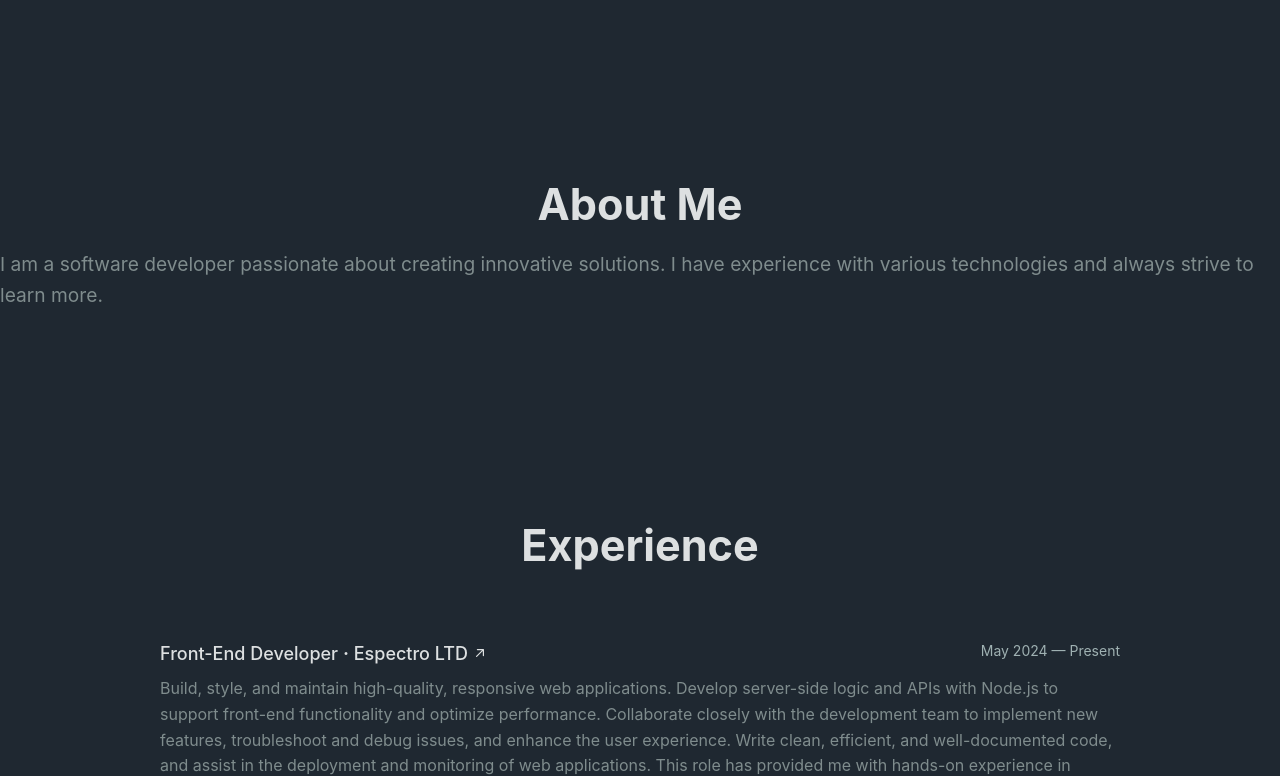
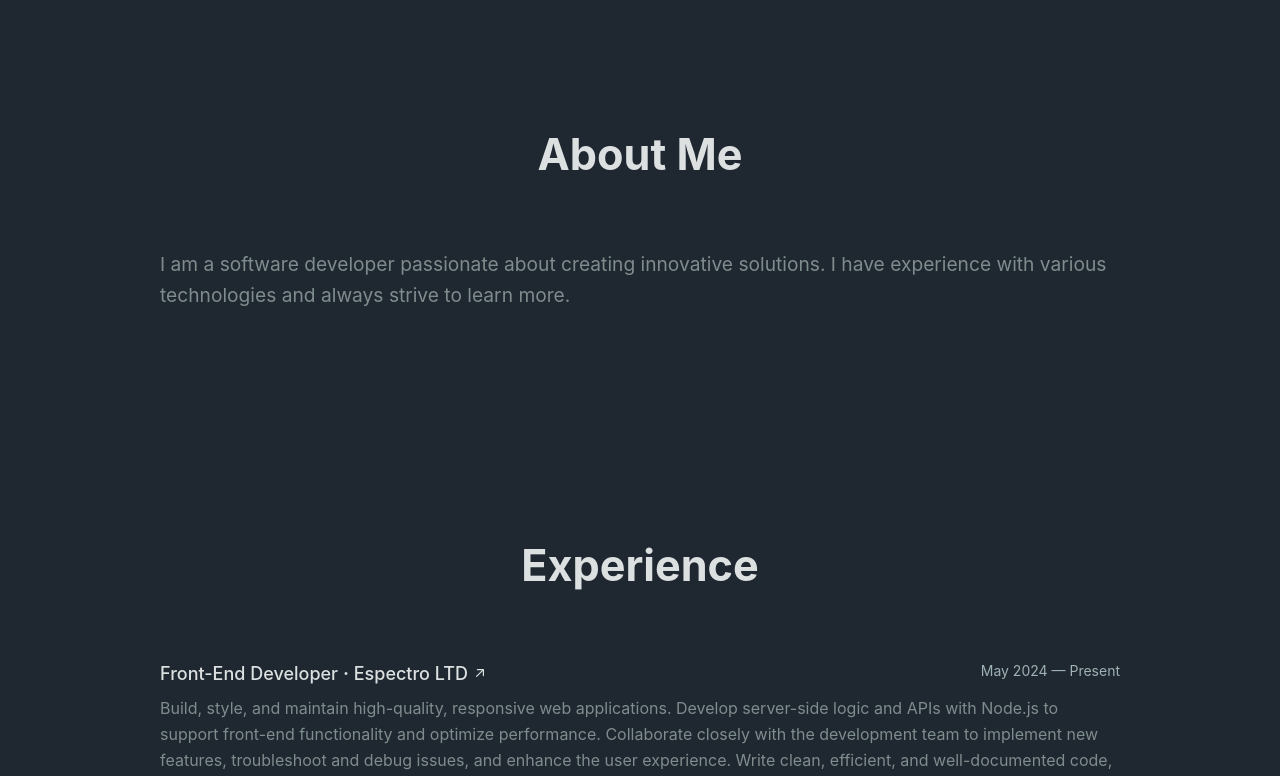
Before and after one commit to brenocrepaldi/portfolio, a React (Vite) app: page / in a window 1280 px wide. Shown: the part 680-1456 px from the top of the page. Built offline with nearby package versions, Linux system fonts and the light colour scheme.

Commit message:
About section style

```diff
--- a/src/components/about/css/index.css
+++ b/src/components/about/css/index.css
@@ -1,13 +1,16 @@
 .about-container {
-	height: fit-content;
-	padding: 50px 0px 200px 0px;
+	max-width: 1000px;
+	width: 100%;
+	margin: 0 auto;
+	padding-bottom: 200px;
 	display: flex;
 	flex-direction: column;
 	align-items: center;
 	justify-content: center;
-	gap: 10px;
+	gap: 40px;
 }
 
-p {
+.about-container > p {
+	padding: 20px;
 	font-size: 1.2em;
 }
```
